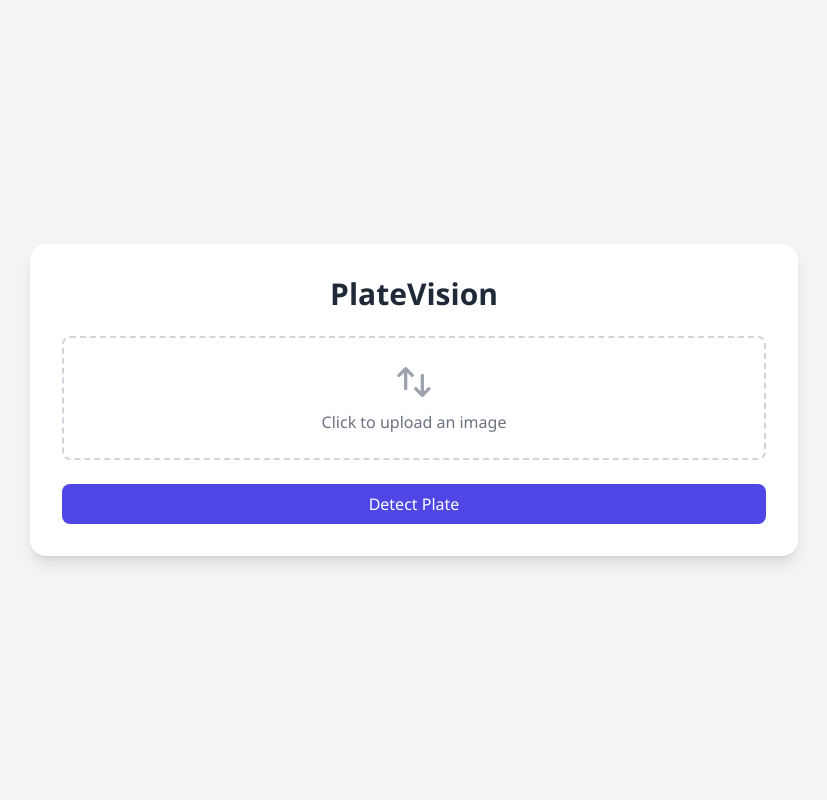
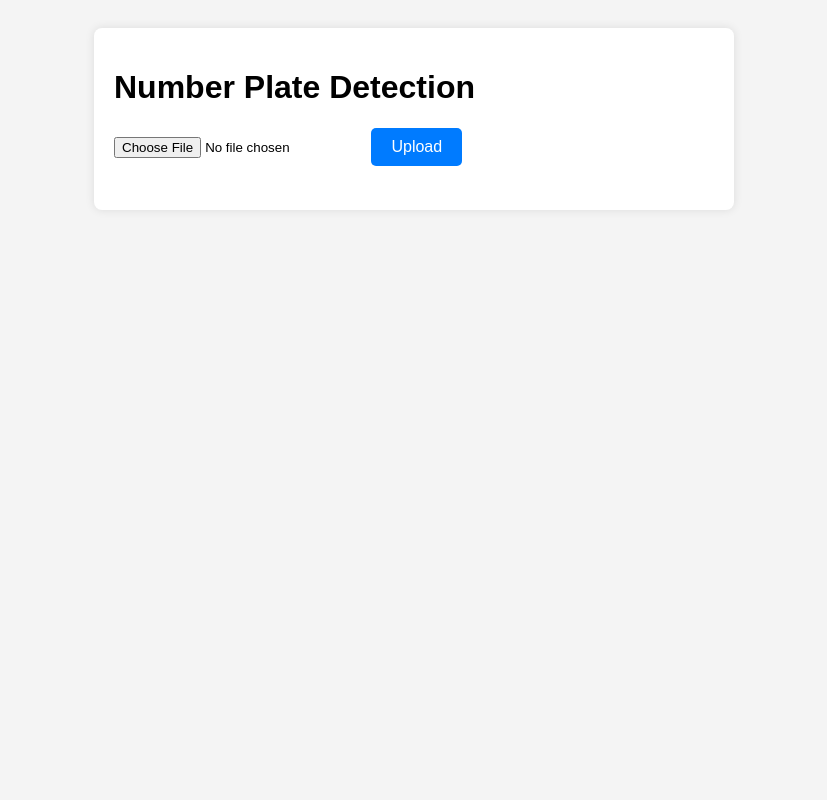
Before and after one commit to MUH1907364/number_plate, a Flask app: page / in a window 1280 px wide. Shown: the whole page, without its empty margins (226-1053 px from the left). Run offline with Flask 3, Linux system fonts and the light colour scheme; some libraries are stand-ins or nearby versions.

Commit message:
Updated UI and functionality for number plate detection

```diff
--- a/app.py
+++ b/app.py
@@ -39,7 +39,6 @@ def upload():
         first_box = [x1, y1, x2, y2]
         cropped = img[y1:y2, x1:x2]
 
-        # EasyOCR works with RGB
         rgb = cv2.cvtColor(cropped, cv2.COLOR_BGR2RGB)
         results = reader.readtext(rgb)
         if results:
--- a/static/css/style.css
+++ b/static/css/style.css
@@ -1,42 +1,31 @@
-/* Custom styles to enhance Tailwind defaults */
-
 body {
-  font-family: 'Segoe UI', Tahoma, Geneva, Verdana, sans-serif;
-  scroll-behavior: smooth;
+  font-family: Arial, sans-serif;
+  background-color: #f4f4f4;
+  padding: 20px;
 }
-
-/* Add smooth transition for interactive elements */
-button, .hover\:bg-indigo-700, .hover\:border-indigo-400 {
-  transition: all 0.3s ease;
+.container {
+  background: white;
+  padding: 20px;
+  border-radius: 8px;
+  box-shadow: 0 0 10px rgba(0,0,0,0.1);
+  max-width: 600px;
+  margin: auto;
 }
-
-/* Enhance canvas result with subtle drop shadow */
-#resultCanvas {
-  box-shadow: 0 4px 10px rgba(0, 0, 0, 0.15);
+button {
+  padding: 10px 20px;
+  font-size: 16px;
+  background-color: #007BFF;
+  color: white;
+  border: none;
+  border-radius: 5px;
+  cursor: pointer;
 }
-
-/* Optional dark mode override */
-@media (prefers-color-scheme: dark) {
-  body {
-    background-color: #1a202c;
-    color: #f7fafc;
-  }
-
-  .bg-white {
-    background-color: #2d3748 !important;
-  }
-
-  .text-gray-800, .text-gray-700 {
-    color: #edf2f7 !important;
-  }
-
-  .text-gray-500 {
-    color: #a0aec0 !important;
-  }
+button:hover {
+  background-color: #0056b3;
 }
-
-/* Upload drop area hover effect */
-#fileInput:hover + label, .hover-area:hover {
-  border-color: #6366f1;
-  background-color: #f0f4ff;
+#resultText {
+  font-weight: bold;
+  font-size: 24px;
+  color: green;
+  margin-top: 10px;
 }
--- a/static/js/script.js
+++ b/static/js/script.js
@@ -1,50 +1,22 @@
-const form = document.getElementById('uploadForm');
-const fileInput = document.getElementById('fileInput');
-const canvas = document.getElementById('resultCanvas');
-const ctx = canvas.getContext('2d');
-const resultText = document.getElementById('resultText');
-const previewContainer = document.getElementById('previewContainer');
-const loader = document.getElementById('loader');
-
-form.addEventListener('submit', async (e) => {
-  e.preventDefault();
-  const file = fileInput.files[0];
-  if (!file) return;
-
+document.getElementById('uploadForm').addEventListener('submit', async function(event) {
+  event.preventDefault();
   const formData = new FormData();
-  formData.append('file', file);
-
-  loader.classList.remove('hidden');
-  previewContainer.classList.add('hidden');
+  const fileInput = document.getElementById('file');
+  formData.append('file', fileInput.files[0]);
 
   const response = await fetch('/upload', {
     method: 'POST',
     body: formData
   });
 
-  const data = await response.json();
-  loader.classList.add('hidden');
+  const result = await response.json();
+  const imagePreview = document.getElementById('imagePreview');
+  const resultText = document.getElementById('resultText');
 
-  const img = new Image();
-  img.onload = () => {
-    canvas.width = img.width;
-    canvas.height = img.height;
-    ctx.clearRect(0, 0, canvas.width, canvas.height);
-    ctx.drawImage(img, 0, 0);
+  if (fileInput.files[0]) {
+    imagePreview.src = URL.createObjectURL(fileInput.files[0]);
+    imagePreview.style.display = 'block';
+  }
 
-    if (data.box) {
-      const [x1, y1, x2, y2] = data.box;
-      ctx.strokeStyle = 'red';
-      ctx.lineWidth = 4;
-      ctx.strokeRect(x1, y1, x2 - x1, y2 - y1);
-
-      ctx.font = 'bold 25px Arial';
-      ctx.fillStyle = 'yellow';
-      ctx.fillText(data.plate_text, x1, y1 - 10);
-    }
-
-    resultText.textContent = `Detected Plate: ${data.plate_text}`;
-    previewContainer.classList.remove('hidden');
-  };
-  img.src = URL.createObjectURL(file);
+  resultText.innerText = `Detected Plate: ${result.plate_text}`;
 });
--- a/templates/index.html
+++ b/templates/index.html
@@ -3,33 +3,19 @@
 <head>
   <meta charset="UTF-8">
   <meta name="viewport" content="width=device-width, initial-scale=1.0">
-  <title>PlateVision - Number Plate Detector</title>
-  <script src="https://cdn.tailwindcss.com"></script>
-  <link rel="stylesheet" href="{{ url_for('static', filename='css/style.css') }}">
+  <title>Number Plate Detection</title>
+  <link rel="stylesheet" href="/static/css/style.css">
 </head>
-<body class="bg-gray-100 min-h-screen flex items-center justify-center p-6">
-  <div class="w-full max-w-3xl bg-white rounded-2xl shadow-lg p-8">
-    <h1 class="text-3xl font-bold text-center text-gray-800 mb-6">PlateVision</h1>
-    <form id="uploadForm" class="space-y-6">
-      <div class="flex flex-col items-center border-2 border-dashed border-gray-300 p-6 rounded-lg cursor-pointer hover:border-indigo-400 transition" onclick="document.getElementById('fileInput').click()">
-        <svg xmlns="http://www.w3.org/2000/svg" class="h-10 w-10 text-gray-400" fill="none" viewBox="0 0 24 24" stroke="currentColor">
-          <path stroke-linecap="round" stroke-linejoin="round" stroke-width="2" d="M7 16V4m0 0l-4 4m4-4l4 4M17 8v12m0 0l-4-4m4 4l4-4" />
-        </svg>
-        <p class="text-gray-500 mt-2">Click to upload an image</p>
-        <input id="fileInput" type="file" accept="image/*" class="hidden" required>
-      </div>
-      <button type="submit" class="w-full bg-indigo-600 hover:bg-indigo-700 text-white font-medium py-2 px-4 rounded-lg transition">Detect Plate</button>
-      <div id="loader" class="text-center text-indigo-600 hidden">
-        <svg class="animate-spin h-5 w-5 inline-block mr-2" viewBox="0 0 24 24">
-          <circle class="opacity-25" cx="12" cy="12" r="10" stroke="currentColor" stroke-width="4"></circle>
-          <path class="opacity-75" fill="currentColor" d="M4 12a8 8 0 018-8v8z"></path>
-        </svg>
-        Processing...
-      </div>
+<body>
+  <div class="container">
+    <h1>Number Plate Detection</h1>
+    <form id="uploadForm" enctype="multipart/form-data">
+      <input type="file" name="file" id="file" accept="image/*" required>
+      <button type="submit">Upload</button>
     </form>
-    <div id="previewContainer" class="mt-8 hidden">
-      <canvas id="resultCanvas" class="w-full border rounded-lg shadow"></canvas>
-      <div class="mt-4 p-4 bg-gray-50 rounded-lg shadow text-lg text-center font-bold text-gray-700" id="resultText"></div>
+    <div id="preview">
+      <img id="imagePreview" style="max-width: 100%; display: none;"/>
+      <p id="resultText"></p>
     </div>
   </div>
   <script src="/static/js/script.js"></script>
```
